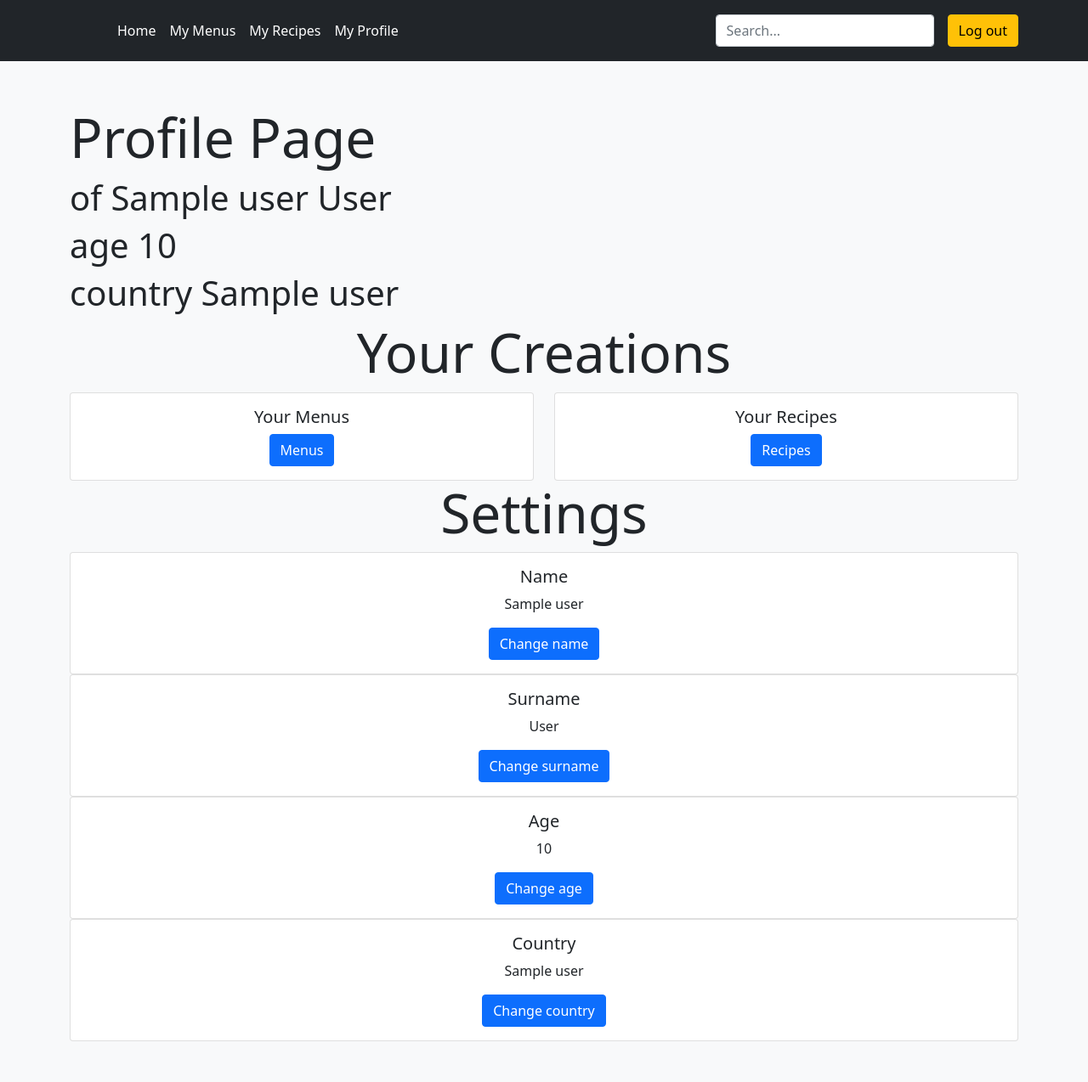
After one commit to itudb2154/itudb2154, a Flask app: page /user/1 in a window 1280 px wide. The commit adds this page. Shown: the whole page at 85% size. Run offline with Flask 2, Linux system fonts and the light colour scheme; the visitor is signed in with stand-in values (Sample User, id 1); a database or web service that is not in the repository returns one stand-in record (values such as "Sample title"); some libraries are stand-ins or nearby versions.

Commit message:
some css changes and adding comments

```diff
--- a/progress/ceyhunemrekorkusuz.txt
+++ b/progress/ceyhunemrekorkusuz.txt
@@ -1,3 +1,2 @@
 the basic mvc structure and some login operations are added to the project.
 classes and login requires are added.
-some sql injection prenection and accessing other menus and recipes using dynamic links.
--- a/project/controller/auth/login.py
+++ b/project/controller/auth/login.py
@@ -213,6 +213,8 @@ def recipes(ownerId):
 @login_required
 def recipe(ownerId, recipeId):
     owner = ownerId
+    user=session.get("id")
+    comments = db.getComments(recipeId)
 
     if request.method == 'POST':
         recipe = db.getRecipe(recipeId)
@@ -220,15 +222,23 @@ def recipe(ownerId, recipeId):
 
         if request.form['button'] == "view":
             #only show contents, dont edit
-            return render_template("recipe.html", recipe=recipe, ingredients=ingredients, user=session.get("id"), owner=owner)
+            return render_template("recipe.html", recipe=recipe, ingredients=ingredients, user=user, owner=owner, comments=comments)
 
         elif request.form['button'] == "edit":
+            #only show contents, dont edit
+            return render_template("recipe.html", recipe=recipe, ingredients=ingredients, user=user, owner=owner, comments=comments)
 
-            #only show contents, dont edit
+        elif request.form['button'] == "comment":
+            #the user in the session is making a comment
+            comment = Comment(user, recipeId, request.form['message'], datetime.datetime.now(), None, request.form['color'], None, None)
+            db.addComment(comment)
 
-            return render_template("recipe.html", recipe=recipe, ingredients=ingredients, user=session.get("id"), owner=owner)
+            comments = db.getComments(recipeId) #get new comments
 
-    return render_template('recipe.html', recipe=recipe, ingredients=ingredients, user=session.get("id"), owner=owner)
+            return render_template('recipe.html', recipe=recipe, ingredients=ingredients, user=user, owner=owner, comments=comments)
+
+
+    return render_template('recipe.html', recipe=recipe, ingredients=ingredients, user=user, owner=owner, comments=comments)
 
 @app.route('/menus/<int:ownerId>/menu/<int:menuId>', methods = ['GET', 'POST'])
 @login_required
@@ -251,3 +261,13 @@ def menu(ownerId, menuId):
             return render_template("menu.html", menu=menu, user=user, owner=owner, meals=meals)
 
     return render_template('menu.html', menu=menu, user=user, owner=owner, meals=meals)
+
+
+@app.route('/user/<int:userId>', methods = ['GET', 'POST'])
+@login_required
+def user(userId):
+    user = session.get("id")      #current user in the session
+    owner = db.getUser(userId)  #owner of the current page
+
+    isOwner = (user == userId)
+    return render_template("user.html", user=user, owner=owner, isOwner=isOwner)
--- a/project/models/database.py
+++ b/project/models/database.py
@@ -4,6 +4,8 @@ from project.models.ingredient import Ingredient
 from .recipe import *
 from .meal import *
 from .menu import *
+from .user import *
+from .comment import *
 
 class Database:
     def __init__(self, conn):
@@ -137,13 +139,14 @@ class Database:
         meals = []
         with psycopg2.connect(self.conn, sslmode='require') as connection:
             cursor = connection.cursor()
-            query = 'select meal.id, meal.name, meal.category_id, meal.photo_url, meal.coisine_name, meal.country_id from meal JOIN "menuContent" on ("menuContent".meal_id = meal.id) WHERE ("menuContent".menu_id = %s)'
+            query = 'select meal.id, meal.name, category.name, meal.photo_url, meal.coisine_name, country.name from meal JOIN "menuContent" on ("menuContent".meal_id = meal.id) JOIN country ON (country.id = meal.country_id) JOIN category ON (category.id = meal.category_id) WHERE ("menuContent".menu_id = %s)'
             cursor.execute(query, [key])
             connection.commit()
             mealsDB = cursor.fetchall()
 
-            for mealId, mealName, mealCategoryId, mealPhotoUrl, mealCoisineName, mealCountryId in mealsDB:
-                meal = Meal(mealName, mealCategoryId, mealPhotoUrl, mealCoisineName, mealCountryId) #not country name
+            for mealId, mealName, mealCategoryName, mealPhotoUrl, mealCoisineName, mealCountryName in mealsDB:
+                meal = Meal(mealName, mealCategoryName, mealPhotoUrl, mealCoisineName, mealCountryName) #not country name
+                print(mealCategoryName)
                 meals.append((mealId, meal))
             return meals
 
@@ -170,3 +173,37 @@ class Database:
                 query = '''insert into "menuContent" (menu_id, meal_id) values  (%s, %s);'''
                 cursor.execute(query, (menuId, mealId[0]))
                 connection.commit()
+
+
+    def getUser(self, userId):
+        with psycopg2.connect(self.conn, sslmode='require') as connection:
+            cursor = connection.cursor()
+            query = 'select "user".id, "user".name, "user".surname, "user".mail, "user".password, "user".age, country.name from "user" JOIN country ON ("user".country_id = country.id) where ("user".id = %s);'
+
+            cursor.execute(query, [userId])
+            connection.commit()
+            userDb = cursor.fetchone()
+
+            user = User(userDb[0], userDb[1], userDb[2], userDb[3], userDb[4], userDb[5], userDb[6])
+            return user
+
+    def addComment(self, comment):
+        with psycopg2.connect(self.conn, sslmode='require') as connection:
+            cursor = connection.cursor()
+            query = '''insert into "comment" (user_id, recipe_id, message, created_date, updated_date, text_color, language) values (%s, %s, %s,TIMESTAMP %s, %s, %s, %s);'''
+            cursor.execute(query, (comment.user_id, comment.recipe_id, comment.message, comment.created_date, comment.updated_date, comment.text_color, comment.language))
+            connection.commit()
+
+    def getComments(self, recipeId):
+        comments = []
+        with psycopg2.connect(self.conn, sslmode='require') as connection:
+            cursor = connection.cursor()
+            query = 'select comment.id, comment.user_id, comment.message, comment.created_date, comment.updated_date, comment.text_color, comment.language, "user".name from comment JOIN "user" ON (comment.user_id = "user".id) WHERE ("comment".recipe_id = %s)'
+            cursor.execute(query, [recipeId])
+            connection.commit()
+            commentsDb = cursor.fetchall()
+
+            for commentId, user_id, message, created_date, updated_date, text_color, language, name in commentsDb:
+                comment = Comment(user_id, recipeId, message, created_date, updated_date, text_color, language, name)
+                comments.append((commentId, comment))
+            return comments
--- a/project/models/user.py
+++ b/project/models/user.py
@@ -1,5 +1,5 @@
 class User:
-    def __init__(id, name, surname, mail, password, age, country):
+    def __init__(self, id, name, surname, mail, password, age, country):
         self.id = id
         self.name = name
         self.surname = surname
--- a/project/templates/index.html
+++ b/project/templates/index.html
@@ -20,13 +20,14 @@
                     <p class="card-text"> {{recipe.meal_name}} </p>
                     <div class="d-flex justify-content-between align-items-center">
                       <div class="btn-group">
-                        <form action="/recipe" method="POST">
+                        <form action="/recipes/{{ recipe.user_id }}/recipe/{{key}}" method="POST">
                           <button type="submit" name="button" value="view" class="btn btn-sm btn-outline-secondary">View</button>
                           {%if user == recipe.user_id %}
                           {%if user%}<button type="submit" name="button" value={{key}} class="btn btn-sm btn-outline-secondary">Edit</button>{%endif%}
                           {%endif%}
                       </form>
                       </div>
+                      <small class="border border-secondary rounded py-1"><a href="/user/{{ recipe.user_id }}" class="text-decoration-none text-black">Owners' Profile</a></small>
                       <small class="text-muted">{{recipe.recipe_name}}</small>
                     </div>
                   </div>
--- a/project/templates/layout.html
+++ b/project/templates/layout.html
@@ -29,7 +29,8 @@
               <li><a href="/" class="nav-link px-2 text-white">Home</a></li>
               {%if user%}
               <li><a href="/menus/{{ user }}" class="nav-link px-2 text-white">My Menus</a></li>
-              <li><a href="/recipes/{{ user }}" class="nav-link px-2 text-white">My recipes</a></li>
+              <li><a href="/recipes/{{ user }}" class="nav-link px-2 text-white">My Recipes</a></li>
+              <li><a href="/user/{{ user }}" class="nav-link px-2 text-white">My Profile</a></li>
               {%endif%}
             </ul>
 
--- /dev/null
+++ b/project/templates/user.html
@@ -0,0 +1,79 @@
+{% extends 'layout.html' %}
+
+{% block head_ext %}
+    <title>User</title>
+{% endblock head_ext %}
+
+{% block content %}
+
+        <div class="py-5 bg-light">
+            <div class="container">
+                <div class="justify-content-start">
+                    <div class="mt-1" style="width:100%">
+                        <h1 class="display-3">Profile Page</h1>
+                        <h3 class="display-6">of <b>{{ owner.name }} {%if owner.surname!= None%}{{ owner.surname }} {% endif %}</b></h3>
+                        {%if owner.age!= None%}<h3 class="display-6">age <b>{{ owner.age }}</b></h3>{% endif %}
+                        {%if owner.country!= None%}<h3 class="display-6">country <b>{{ owner.country }}</b></h3>{% endif %}
+
+                    </div>
+
+                    {%if isOwner%}
+                    <div>
+                        <div class="text-center">
+                            <h1 class="display-3">Your Creations</h1>
+                        </div>
+                        <div class="row">
+                            <div class="col">
+                                <div class="card text-center">
+                                    <div class="card-body">
+                                      <h5 class="card-title">Your Menus</h5>
+                                      <a href="/menus/{{ user }}" class="btn btn-primary">Menus</a>
+                                    </div>
+                                </div>
+                            </div>
+                            <div class="col">
+                                <div class="card text-center">
+                                    <div class="card-body">
+                                      <h5 class="card-title">Your Recipes</h5>
+                                      <a href="/recipes/{{ user }}" class="btn btn-primary">Recipes</a>
+                                    </div>
+                                </div>
+                            </div>
+                        </div>
+                        <div class="text-center">
+                            <h1 class="display-3">Settings</h1>
+                        </div>
+                        <div class="card text-center">
+                            <div class="card-body">
+                              <h5 class="card-title">Name</h5>
+                              <p class="card-text">{{ owner.name }}</p>
+                              <a href="#" class="btn btn-primary">Change name</a>
+                            </div>
+                        </div>
+                        <div class="card text-center">
+                            <div class="card-body">
+                              <h5 class="card-title">Surname</h5>
+                              <p class="card-text">{{ owner.surname }}</p>
+                              <a href="#" class="btn btn-primary">Change surname</a>
+                            </div>
+                        </div>
+                        <div class="card text-center">
+                            <div class="card-body">
+                              <h5 class="card-title">Age</h5>
+                              <p class="card-text">{{ owner.age }}</p>
+                              <a href="#" class="btn btn-primary">Change age</a>
+                            </div>
+                        </div>
+                        <div class="card text-center">
+                            <div class="card-body">
+                              <h5 class="card-title">Country</h5>
+                              <p class="card-text">{{ owner.country }}</p>
+                              <a href="#" class="btn btn-primary">Change country</a>
+                            </div>
+                        </div>
+                    {% endif %}
+
+                </div>
+            </div>
+        </div>
+{% endblock %}
```
Also changed, not shown: project/models/comment.py (added, +10 -0 lines), project/templates/recipe.html (+40 -0 lines).
